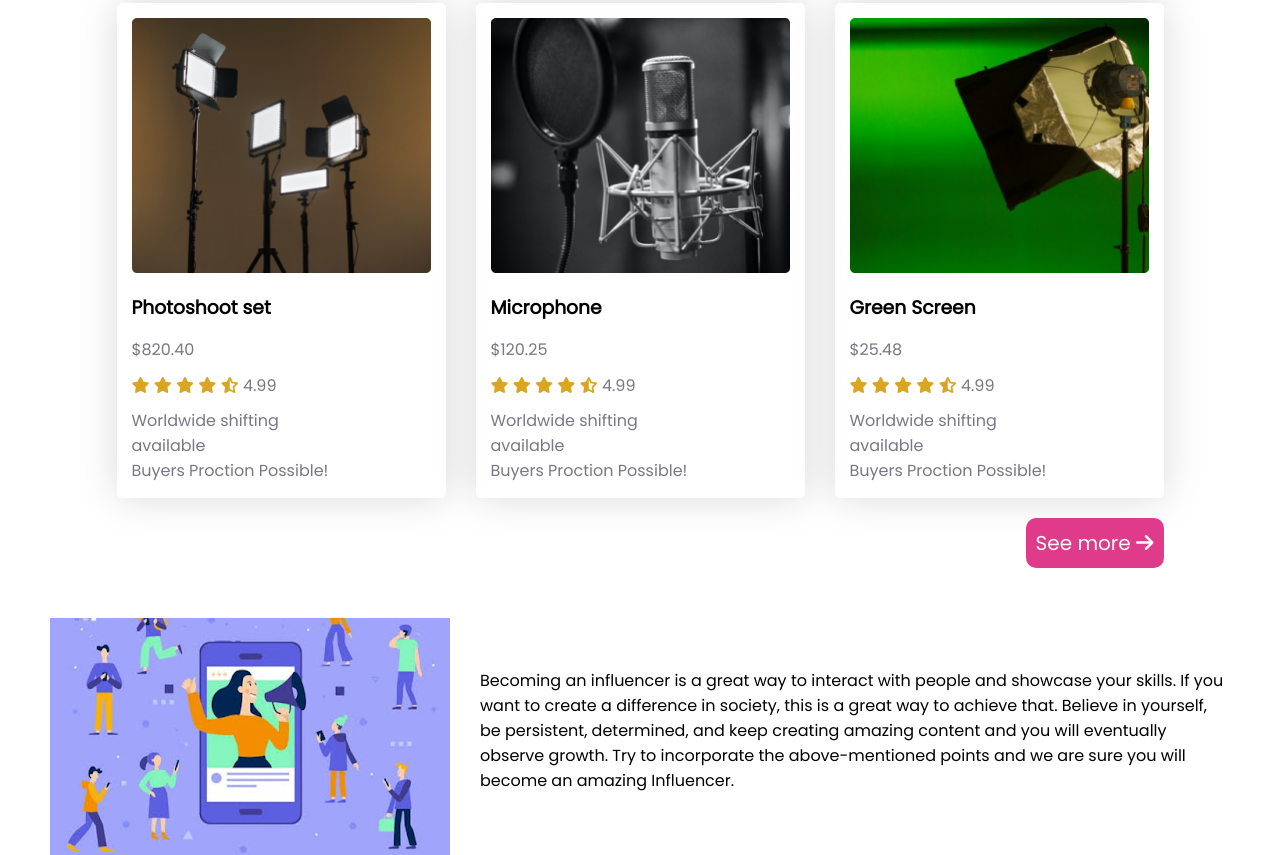
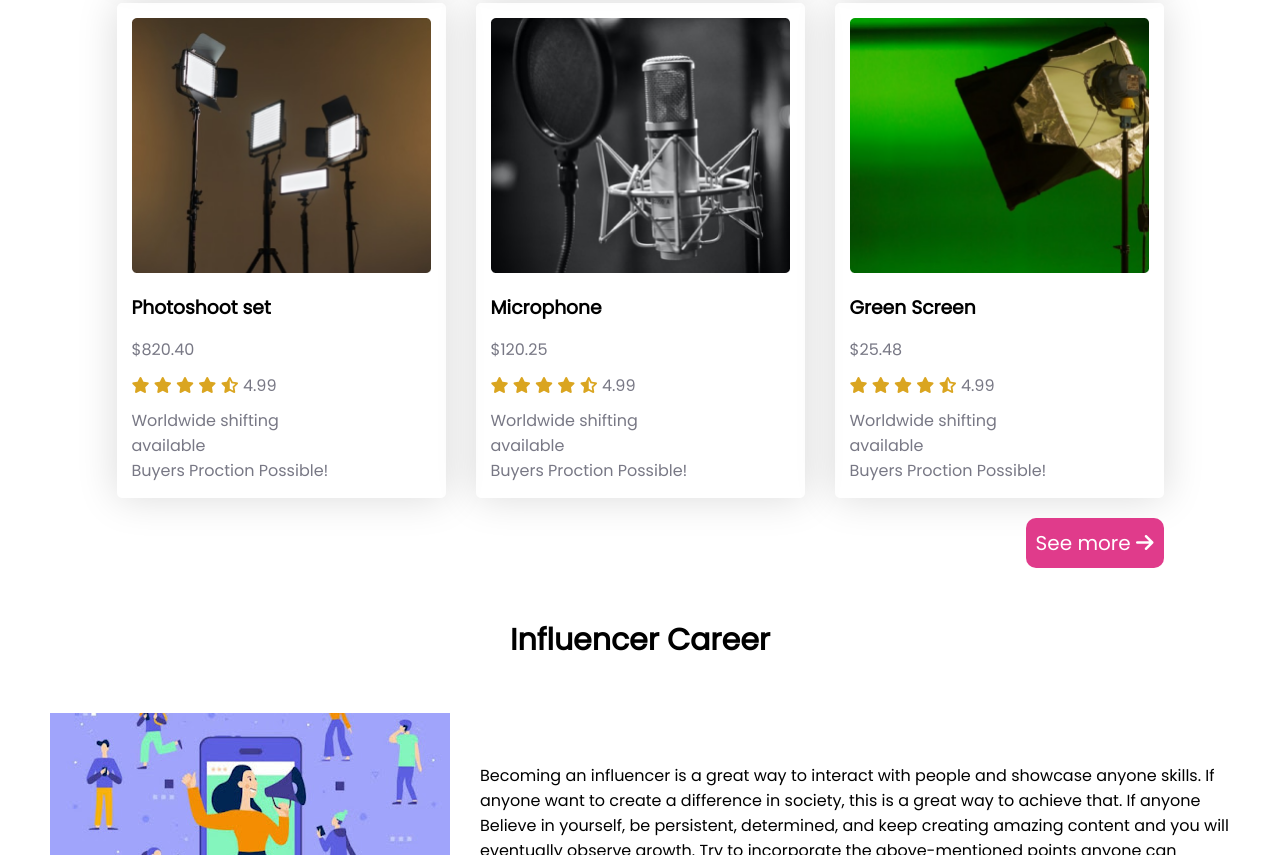
Before and after one commit to Shahadat91/assignment-02, a plain HTML site: page index.html in a window 1280 px wide. Shown: the part 1945-2800 px from the top of the page. Drawn offline with Linux system fonts and the light colour scheme.

Commit message:
correction done

```diff
--- a/index.html
+++ b/index.html
@@ -256,16 +256,20 @@ see more button start here
             </div>
         </section>
 
+<!-- ============================
+    influencer career start here
+==============================-->
         <section>
+            <h1 class="career-heading">Influencer Career</h1>
             <div class="influencer-career">
                 <div class="image">
                     <img src="images/career.jpg" alt="">
                 </div>
                 <div class="details">
-                    <p>Becoming an influencer is a great way to interact with people and showcase your skills. If you
-                        want to create a difference in society, this is a great way to achieve that. Believe in
+                    <p>Becoming an influencer is a great way to interact with people and showcase anyone skills. If anyone
+                        want to create a difference in society, this is a great way to achieve that. If anyone Believe in
                         yourself, be persistent, determined, and keep creating amazing content and you will eventually
-                        observe growth. Try to incorporate the above-mentioned points and we are sure you will become an
+                        observe growth. Try to incorporate the above-mentioned points anyone can become an
                         amazing Influencer.</p>
                 </div>
             </div>
--- a/style.css
+++ b/style.css
@@ -33,14 +33,14 @@ nav bar css start here
 
 .nav-left h1{
     color: white;
-    margin-top: 25px;
+    margin-top: 20px;
     letter-spacing: 2px;
 }
 
 .nav-right ul{
     display: flex;
     align-items: center;
-    margin-top: 30px;
+    margin-top: 25px;
 
 }
 
@@ -189,6 +189,15 @@ see more button css start here
     border-radius: 10px;
 }
 
+/*==============================
+influencer career css start here
+================================
+ */
+
+.career-heading{
+    text-align: center;
+    font-size: 30px;
+}
 .influencer-career{
     display: flex;
     justify-content: space-around;
```
